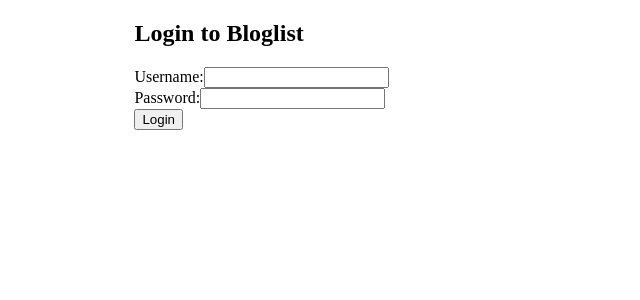
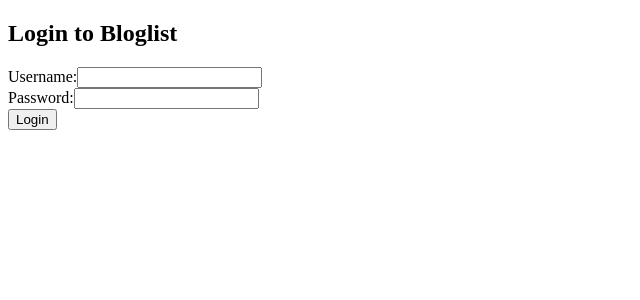
Before and after one commit to NinaKWelch/ninas-bloglist, a React (Create React App) app: page / in a window 1280 px wide. Shown: the top 300 px of the page, without its empty margins (0-640 px from the left). Built offline with nearby package versions, Linux system fonts and the light colour scheme; no server answers.

Commit message:
tehtava 7.10

```diff
--- a/src/App.js
+++ b/src/App.js
@@ -1,6 +1,6 @@
 import React, { useEffect } from 'react'
 import { connect } from 'react-redux'
-import { BrowserRouter as Router, Route } from 'react-router-dom'
+import { BrowserRouter as Router, Route, Link } from 'react-router-dom'
 
 import { initializeBlogs, createBlog } from './reducers/blogReducer'
 import { initializeUsers } from './reducers/userReducer'
@@ -79,14 +79,8 @@
     return props.blogs.find(blog => blog.id === id)
   }
 
-  const appStyle = {
-    boxSizing: 'border-box',
-    width: '80%',
-    margin: '0 auto'
-  }
-
   return (
-    <div style={appStyle}>
+    <div>
       <Notification />
 
       {props.user === null ?
@@ -96,30 +90,32 @@
           handleSubmit={handleLogin}
         /> :
         <div>
-          <h2>Blogs</h2>
+          <Router>
+            <div style={{ background: 'lightgray', padding: '10px 5px' }}>
+              <Link to='/' style={{ paddingRight: 10 }}>Blogs</Link>
+              <Link to='/users' style={{ paddingRight: 10 }}>Users</Link>
+              <span>
+                {props.user.name} logged in <button onClick={handleLogout}>Logout</button>
+              </span>
+            </div>
 
-          <div>
-            {props.user.name} logged in <button onClick={handleLogout}>Logout</button>
-          </div>
-
-          <Router>
             <div>
-              <Route exact path="/" render={() =>
+              <Route exact path='/' render={() =>
                 <Blogs
                   handleBlogCreation={addNewBlog}
                   blogs={props.blogs}
                 />
               } />
 
-              <Route exact path="/users" render={() =>
+              <Route exact path='/users' render={() =>
                 <Users users={props.users} />
               } />
 
-              <Route exact path="/users/:id" render={({ match }) =>
+              <Route exact path='/users/:id' render={({ match }) =>
                 <User user={userById(match.params.id)} />}
               />
 
-              <Route exact path="/blogs/:id" render={({ match }) =>
+              <Route exact path='/blogs/:id' render={({ match }) =>
                 <Blog blog={blogById(match.params.id)} user={props.user} />}
               />
             </div>
--- a/src/components/Blogs.js
+++ b/src/components/Blogs.js
@@ -5,6 +5,8 @@
 
 const Blogs = ({ handleBlogCreation, blogs }) => (
   <div>
+    <h2>Blogs App</h2>
+
     <Togglable buttonLabel='Add new blog'>
       <BlogForm handleBlogCreation={handleBlogCreation} />
     </Togglable>
```
